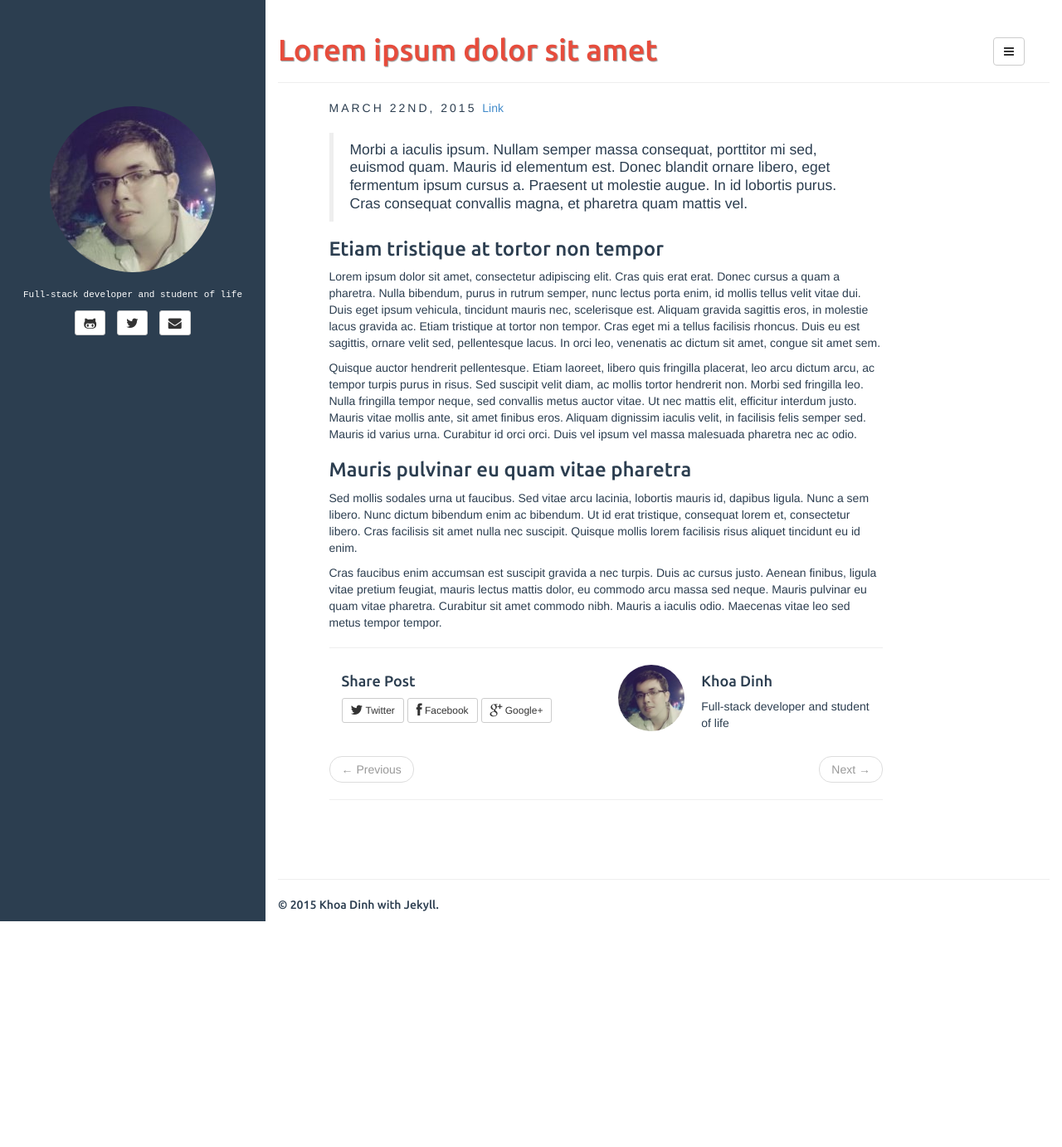
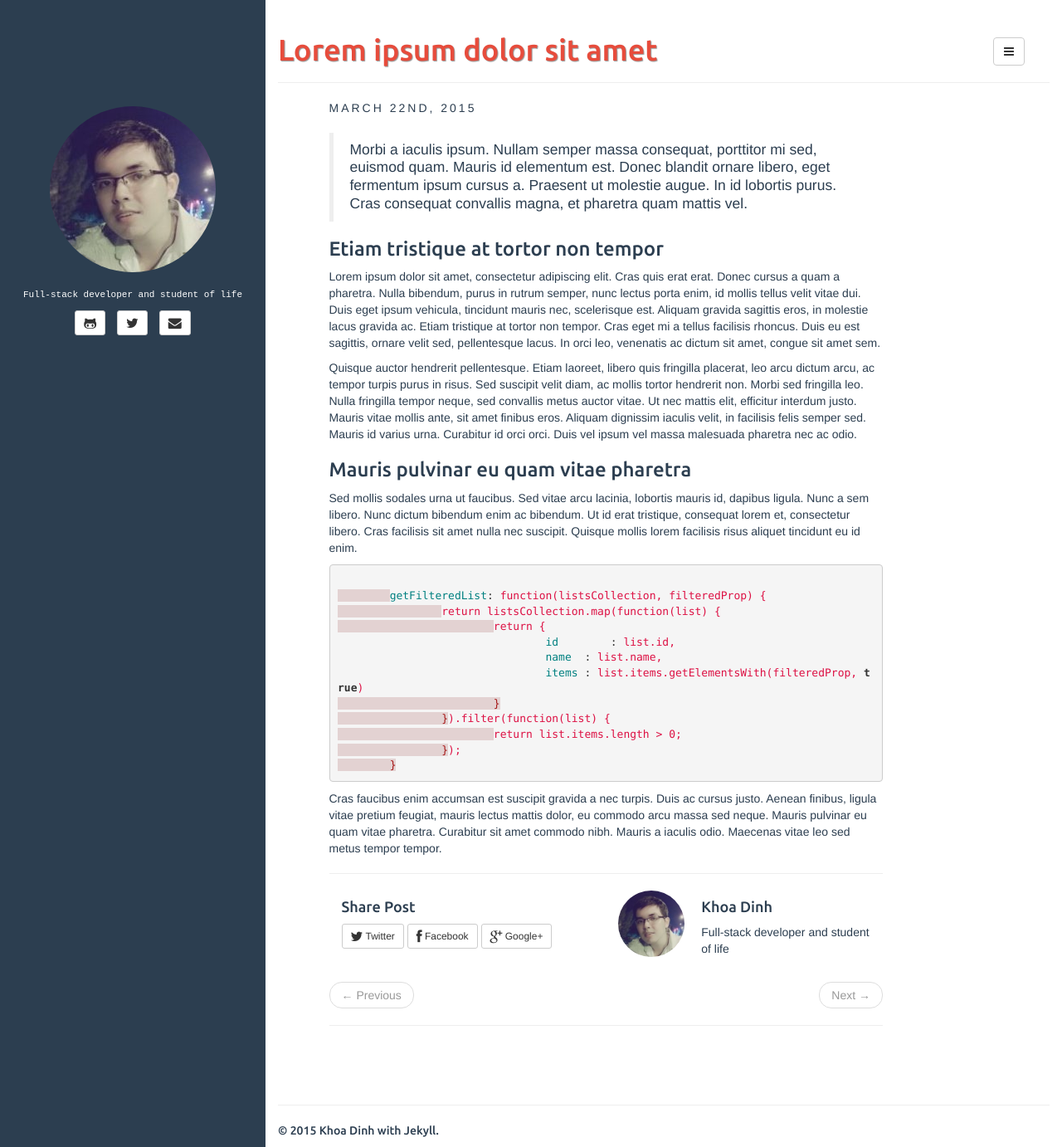
Before and after one commit to KhoaDinh/khoadinh.github.io, a Jekyll site: the page built from _posts/2015-03-22-lorem-ipsum.md, in a window 1280 px wide and 1382 px high. Shown: the whole window at 83% size. Built offline with Jekyll 4.4.1, drawn with Linux system fonts in a browser that asks for light colours; comment, search, counter and statistics services are not loaded.

Commit message:
Add sample code block

```diff
--- a/_includes/post.html
+++ b/_includes/post.html
@@ -16,7 +16,6 @@
 	   {% endcase %}
 	   {{ page.date | date: "%Y" }}
 	 </span>
-	 <a class="comments-count" href="{{ site.BASE_PATH }}{{ post.url }}#disqus_thread">Link</a>
 
 	  <div class="article_body">
 	  {{ content }}
--- a/_posts/2015-03-22-lorem-ipsum.md
+++ b/_posts/2015-03-22-lorem-ipsum.md
@@ -15,4 +15,18 @@ Quisque auctor hendrerit pellentesque. Etiam laoreet, libero quis fringilla plac
 
 Sed mollis sodales urna ut faucibus. Sed vitae arcu lacinia, lobortis mauris id, dapibus ligula. Nunc a sem libero. Nunc dictum bibendum enim ac bibendum. Ut id erat tristique, consequat lorem et, consectetur libero. Cras facilisis sit amet nulla nec suscipit. Quisque mollis lorem facilisis risus aliquet tincidunt eu id enim.
 
+{% highlight yaml %}
+	getFilteredList: function(listsCollection, filteredProp) {
+		return listsCollection.map(function(list) {
+			return {
+				id 	  : list.id,
+				name  : list.name,
+				items : list.items.getElementsWith(filteredProp, true)
+			}
+		}).filter(function(list) {
+			return list.items.length > 0;
+		});
+	}
+{% endhighlight %}
+
 Cras faucibus enim accumsan est suscipit gravida a nec turpis. Duis ac cursus justo. Aenean finibus, ligula vitae pretium feugiat, mauris lectus mattis dolor, eu commodo arcu massa sed neque. Mauris pulvinar eu quam vitae pharetra. Curabitur sit amet commodo nibh. Mauris a iaculis odio. Maecenas vitae leo sed metus tempor tempor.
```
